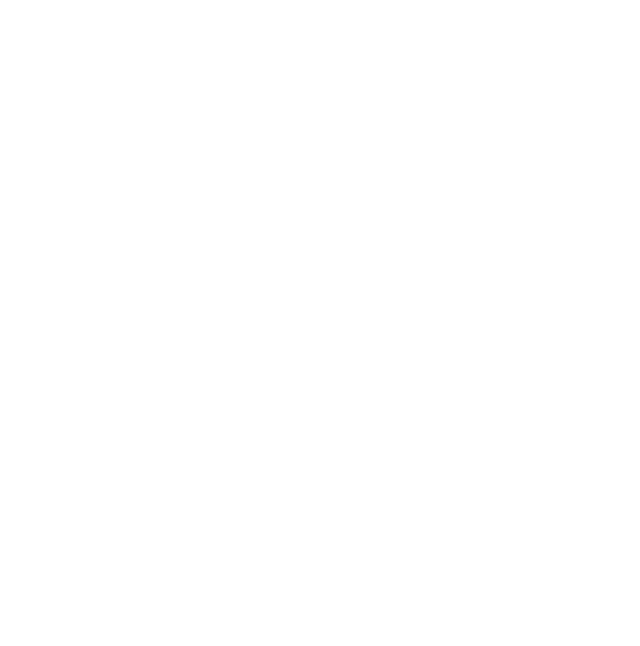
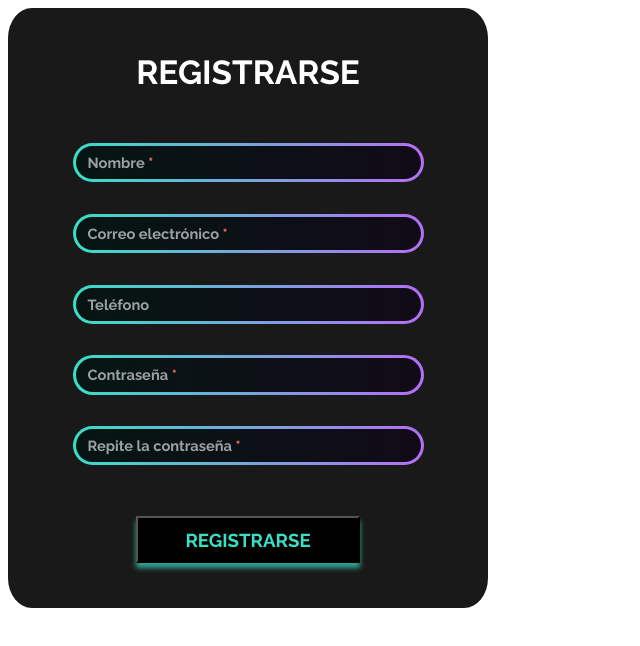
Before and after one commit to saraphi/Angular-Galactic-Bites, an Angular app: page /signup in a window 1280 px wide. Before the commit this address led to /. Shown: the top 646 px of the page, without its empty margins (0-640 px from the left). Built offline with nearby package versions, Linux system fonts and the light colour scheme.

Commit message:
Created signup form. Validators in progress

```diff
--- a/src/app/app-routing.module.ts
+++ b/src/app/app-routing.module.ts
@@ -2,9 +2,11 @@ import { NgModule } from '@angular/core';
 import { RouterModule, Routes } from '@angular/router';
 
 import { LoginFormComponent } from './components/login-form/login-form.component';
+import { SignupFormComponent } from './components/signup-form/signup-form.component';
 
 const routes: Routes = [
-  { path: 'login', component: LoginFormComponent}
+  { path: 'login', component: LoginFormComponent },
+  { path: 'signup', component: SignupFormComponent }
 ];
 
 @NgModule({
--- a/src/app/components/login-form/login-form.component.scss
+++ b/src/app/components/login-form/login-form.component.scss
@@ -48,6 +48,7 @@
                 transition: 0.2s ease all;
                 -moz-transition: 0.2s ease all;
                 -webkit-transition: 0.2s ease all;
+
                 color: rgba($white, 0.6);
                 font-weight: bold;
             }
--- a/src/app/components/login-form/login-form.component.ts
+++ b/src/app/components/login-form/login-form.component.ts
@@ -1,6 +1,7 @@
 import { Component } from '@angular/core';
 import { Router } from '@angular/router';
 import { FormGroup, FormBuilder, Validators } from '@angular/forms';
+import { PasswordValidator } from 'src/app/validators/password.validator';
 
 @Component({
   	selector: 'app-login-form',
@@ -11,7 +12,7 @@ export class LoginFormComponent {
 	constructor(private router: Router, private fb: FormBuilder) {}
 
 	loginForm: FormGroup = this.fb.group({
-		password: ['', [Validators.required]],
+		password: ['', [Validators.required, PasswordValidator.strong]],
 		email: ['', [Validators.required, Validators.email]],
 	});
 
--- a/src/app/components/signup-form/signup-form.component.html
+++ b/src/app/components/signup-form/signup-form.component.html
@@ -1 +1,26 @@
-<p>signup-form works!</p>
+<form class="signup-form" (ngSubmit)="onSubmit()" (formGroup)="signupForm">
+    <h2>Registrarse</h2>
+    <div class="content">
+        <div class="floating-input">
+            <input id="name" type="name" placeholder=" " (ngModel)="name">
+            <label class="floating-label">Nombre <span class="asterisk">*</span></label>
+        </div>
+        <div class="floating-input">
+            <input id="email" type="email" placeholder=" " (ngModel)="email">
+            <label class="floating-label">Correo electrónico <span class="asterisk">*</span></label>
+        </div>
+        <div class="floating-input">
+            <input id="tel" type="tel" placeholder=" " (ngModel)="tel">
+            <label class="floating-label">Teléfono</label>
+        </div>
+        <div class="floating-input">
+            <input id="password" type="password" placeholder=" " (ngModel)="password">
+            <label class="floating-label">Contraseña <span class="asterisk">*</span></label>
+        </div>
+        <div class="floating-input">
+            <input id="confirm-password" type="password" placeholder=" " (ngModel)="confirmPassword">
+            <label class="floating-label">Repite la contraseña <span class="asterisk">*</span></label>
+        </div>
+    </div>
+    <button id="signup-btn" class="cyber-btn" type="submit">Registrarse</button>
+</form>
--- a/src/app/components/signup-form/signup-form.component.scss
+++ b/src/app/components/signup-form/signup-form.component.scss
@@ -0,0 +1,80 @@
+@import '../../shared/colors';
+@import '../../shared/classes';
+
+.signup-form {
+    display: flex;
+    flex-direction: column;
+
+    align-items: center;
+    justify-content: space-between;
+
+    box-sizing: border-box;
+
+    width: 480px;
+    height: 600px;
+
+    padding: 45px;
+
+    border-radius: 5%;
+
+    background-color: rgba($black, 0.9);
+    color: $white;
+    font-family: $raleway;
+
+    h2 {
+        font-size: 25pt;
+        margin: 0;
+        text-transform: uppercase;
+    }
+
+    .content {
+        display: flex;
+        flex-direction: column;
+        justify-content: space-between;
+
+        height: 22em;
+        width: 90%;
+        font-size: 11pt;
+
+        .floating-input {
+            display: flex;
+            flex-direction: column;
+            justify-content: center;
+
+            .floating-label {
+                position: absolute;
+                margin-left: 15px;
+
+                transition: 0.2s ease all;
+                -moz-transition: 0.2s ease all;
+                -webkit-transition: 0.2s ease all;
+
+                color: rgba($white, 0.6);
+                font-weight: bold;
+
+                .asterisk {
+                    color: $light-red;
+                }
+            }
+
+            input, input:-webkit-autofill {
+                position: relative;
+                @include cool-input(rgba($black, 0.9), $white, $turquoise, $lavender, 3px, 0 0 0 15px);
+
+                &:focus, &:not(:placeholder-shown) {
+                    outline: none;
+                    ~ .floating-label {
+                        font-size: 10pt;
+                        margin-top: -60px;
+                        padding: 0 4px;
+                    }
+                }
+            }
+
+        }
+    }
+
+    #signup-btn {
+        @include cyber-btn(12em, 2.5em, 14pt, $black, $turquoise, $raleway);
+    }
+}
--- a/src/app/components/signup-form/signup-form.component.ts
+++ b/src/app/components/signup-form/signup-form.component.ts
@@ -1,4 +1,9 @@
 import { Component } from '@angular/core';
+import { Router } from '@angular/router';
+import { FormGroup, FormBuilder, Validators } from '@angular/forms';
+import { PasswordValidator } from 'src/app/validators/password.validator';
+import { PhoneValidator } from 'src/app/validators/phone.validator';
+
 
 @Component({
   selector: 'app-signup-form',
@@ -6,5 +11,37 @@ import { Component } from '@angular/core';
   styleUrls: ['./signup-form.component.scss']
 })
 export class SignupFormComponent {
+	constructor(private router: Router, private fb: FormBuilder) {}
 
+	signupForm: FormGroup = this.fb.group ({
+		name: ['', [Validators.required, Validators.minLength(3), Validators.maxLength(40)]],
+		email: ['', [Validators.required, Validators.email]],
+		tel: ['', [PhoneValidator.isValid]],
+		password: ['', [Validators.required, PasswordValidator.strong]],
+		confirmPassword: ['', [Validators.required, PasswordValidator.strong]]
+	}, {
+		validators: PasswordValidator.match
+	});
+
+	get name() {
+		return this.signupForm.get('name');
+	}
+
+	get email() {
+		return this.signupForm.get('email');
+	}
+
+	get tel() {
+		return this.signupForm.get('tel');
+	}
+
+	get password() {
+		return this.signupForm.get('password');
+	}
+
+	get confirmPassword() {
+		return this.signupForm.get('confirmPassword');
+	}
+
+	onSubmit() { this.router.navigate(['/profile']); }
 }
--- /dev/null
+++ b/src/app/validators/password.validator.ts
@@ -0,0 +1,28 @@
+import { AbstractControl, FormControl } from '@angular/forms';
+
+export interface ValidationResult {
+	[key: string]: boolean;
+}
+
+export class PasswordValidator {
+	public static strong(control: FormControl): ValidationResult {
+		let hasNumber = /\d/.test(control.value);
+        let hasUpper = /[A-Z]/.test(control.value);
+        let hasLower = /[a-z]/.test(control.value);
+
+        const valid = hasNumber && hasUpper && hasLower;
+        if (!valid) { return { strong: false }; }
+        return  { strong: true };
+	}
+
+    public static match(control: AbstractControl) {
+        const password = control.get('password');
+        const confirmPassword = control.get('confirmPassword');
+        if (password?.value !== confirmPassword?.value) {
+          confirmPassword?.setErrors({ 'passwordMismatch': true });
+        } else {
+          confirmPassword?.setErrors(null);
+        }
+        return null;
+      }
+}
--- /dev/null
+++ b/src/app/validators/phone.validator.ts
@@ -0,0 +1,19 @@
+import { FormControl } from '@angular/forms';
+
+export interface ValidationResult {
+	[key: string]: boolean;
+}
+
+export class PhoneValidator {
+	public static isValid(control: FormControl): ValidationResult {
+        const number: string = String(control.value);
+
+		let hasInvalid = /^\d+\s$/.test(control.value);
+        let maxLength = (number.length > 10);
+
+        const valid = !hasInvalid && maxLength;
+
+        if (!valid) { return { strong: false }; }
+        return { strong: true };
+	}
+}
```
